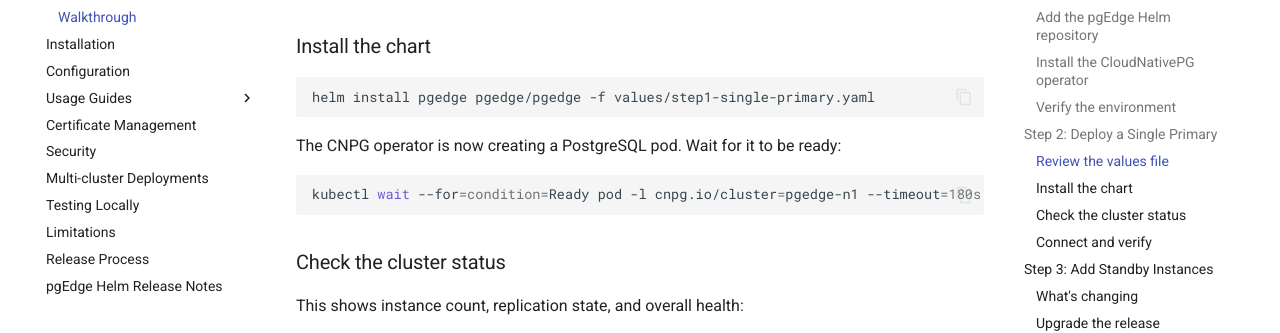
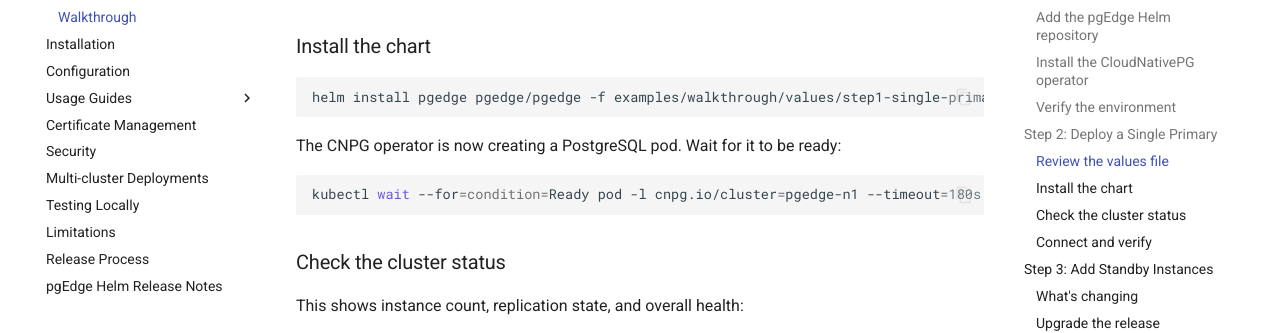
Before and after one commit to pgEdge/pgedge-helm, an MkDocs documentation site: the page built from docs/walkthrough.md, in a window 1280 px wide and 1400 px high, scrolled down 2734 px. Shown: the part 172-505 px from the top of the window. Built offline with MkDocs 1.6.1 and Material for MkDocs 9.7.7, drawn with Linux system fonts in a browser that asks for light colours; comment, search, counter and statistics services are not loaded; some of the changed text lies outside the part shown.

Commit message:
fix: resolve cwd issues

````diff
--- a/docs/walkthrough.md
+++ b/docs/walkthrough.md
@@ -130,7 +130,7 @@
 ### Install the chart
 
 ```bash
-helm install pgedge pgedge/pgedge -f values/step1-single-primary.yaml
+helm install pgedge pgedge/pgedge -f examples/walkthrough/values/step1-single-primary.yaml
 ```
 
 The CNPG operator is now creating a PostgreSQL pod. Wait for it to be ready:
@@ -193,7 +193,7 @@
 This is a `helm upgrade`, not a new install. The existing primary stays running while the standby instance is added:
 
 ```bash
-helm upgrade pgedge pgedge/pgedge -f values/step2-with-replicas.yaml
+helm upgrade pgedge pgedge/pgedge -f examples/walkthrough/values/step2-with-replicas.yaml
 ```
 
 Wait for both pods to be ready:
@@ -249,7 +249,7 @@
 ### Upgrade the release
 
 ```bash
-helm upgrade pgedge pgedge/pgedge -f values/step3-multi-master.yaml
+helm upgrade pgedge pgedge/pgedge -f examples/walkthrough/values/step3-multi-master.yaml
 ```
 
 This takes a bit longer — the CNPG operator creates a new cluster for n2, and the pgEdge init-spock job wires up Spock subscriptions between the nodes.
````
Also changed, not shown: other parts of docs/walkthrough.md (+1 -1 lines).
